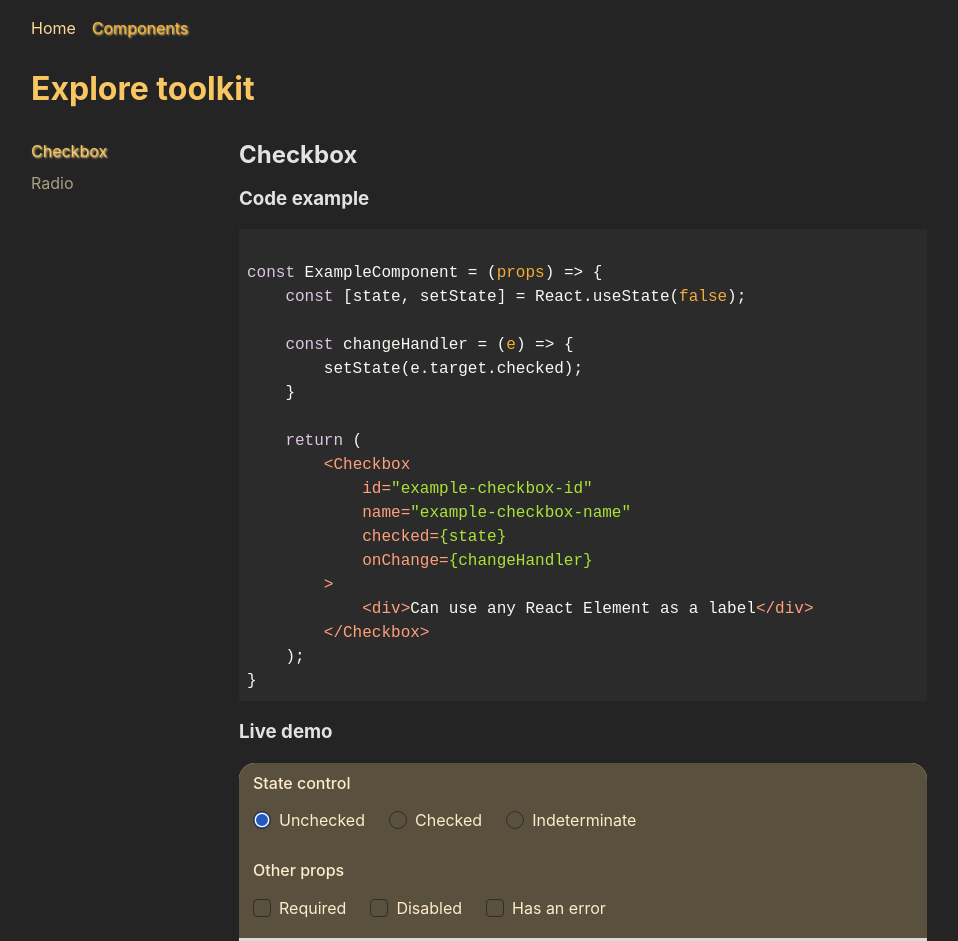
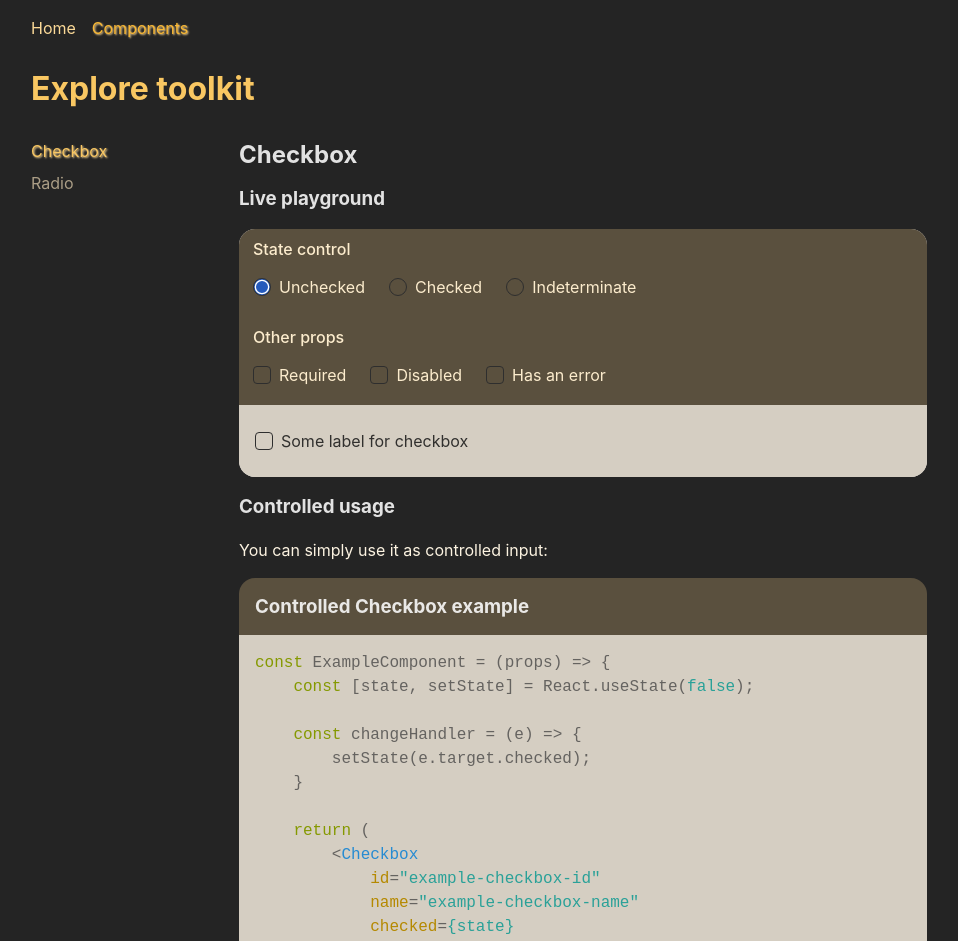
Before and after one commit to sand0/react-ui-toolkit, a React (Create React App) app: page /demo/checkbox in a window 1280 px wide. Shown: the top 941 px of the page, without its empty margins (161-1119 px from the left). Built offline with nearby package versions, Linux system fonts and the light colour scheme.

Commit message:
split example section responsibilities

```diff
--- a/src/components/demo/Card.js
+++ /dev/null
@@ -1,33 +0,0 @@
-import SyntaxHighlighter from 'react-syntax-highlighter';
-import * as themes from 'react-syntax-highlighter/dist/esm/styles/hljs';
-
-import classes from './Card.module.css';
-
-const Card = (props) => {
-    return (
-        <section className={classes.wrapper}>
-            <h2>{props.title}</h2>
-            <div className={classes.code}>
-                {props.code && (
-                    <>
-                        <h3>Code example</h3>
-                        <SyntaxHighlighter language="javascript" style={themes.a11yDark}>
-                            {props.code}
-                        </SyntaxHighlighter>
-                    </>
-                )}
-            </div>
-            <h3>Live demo</h3>
-            <div className={classes.liveContainer}>
-                <div className={classes.controls}>
-                    {props.controls}
-                </div>
-                <div className={classes.demo}>
-                    {props.demo}
-                </div>
-            </div>
-        </section>
-    )
-}
-
-export default Card;
--- /dev/null
+++ b/src/components/demo/CodePreview.js
@@ -0,0 +1,35 @@
+import SyntaxHighlighter from 'react-syntax-highlighter';
+import * as themes from 'react-syntax-highlighter/dist/esm/styles/hljs';
+
+import classes from './CodePreview.module.css';
+
+// override some styles for better main theme matching
+// TODO: move this out and create own code theme
+const styles = {
+    ...themes.solarizedLight,
+    hljs: {
+        overflowX: 'auto',
+        padding: '1rem',
+        color: 'var(--color-gray-600)',
+        background: 'var(--color-secondary-200)'
+    }
+}
+
+const CodePreview = (props) => {
+    const { title, code } = props;
+
+    return (
+        <div className={classes.wrapper}>
+            <h3 className={classes.title}>{title}</h3>
+            <SyntaxHighlighter
+                className={classes.container}
+                style={styles}
+                language="javascript"
+            >
+                {code}
+            </SyntaxHighlighter>
+        </div>
+    )
+}
+
+export default CodePreview;
--- /dev/null
+++ b/src/components/demo/CodePreview.module.css
@@ -0,0 +1,14 @@
+.wrapper {
+    padding-top: 1px;
+    border-radius: 1rem;
+    background-color: var(--color-secondary-700);
+}
+
+.title {
+    margin: 1rem;
+}
+
+.container {
+    border-radius: 0 0 1rem 1rem;
+    background-color: var(--color-secondary-200);
+}
--- /dev/null
+++ b/src/components/demo/LivePlayground.js
@@ -0,0 +1,18 @@
+import classes from './LivePlayground.module.css';
+
+const LivePlayground = (props) => {
+    const { controls, children } = props;
+
+    return (
+        <div className={classes.container}>
+            <div className={classes.controls}>
+                {controls}
+            </div>
+            <div className={classes.demo}>
+                {children}
+            </div>
+        </div>
+    )
+}
+
+export default LivePlayground;
--- a/src/components/demo/Card.module.css
+++ b/src/components/demo/LivePlayground.module.css
@@ -1,11 +1,9 @@
-.liveContainer {
+.container {
     border-radius: 1rem;
     background-color: var(--color-gray-200);
-
 }
 
 .controls {
-    /* border: 1px solid var(--color-primary-800); */
     border-radius: 1rem 1rem 0 0;
     color: var(--color-primary-200);
     background-color: var(--color-secondary-700);
@@ -16,6 +14,8 @@
 }
 
 .demo {
+    padding: 1rem;
+    border-radius: 0 0 1rem 1rem;
     color: var(--color-gray-800);
-    padding: 1rem;
+    background-color: var(--color-secondary-200);
 }
--- /dev/null
+++ b/src/components/demo/Section.js
@@ -0,0 +1,16 @@
+import classes from './Section.module.css';
+
+const Section = (props) => {
+    const { title } = props;
+
+    return (
+        <section className={classes.wrapper}>
+            <h3 className={classes.title}>{title}</h3>
+            <div className={classes.container}>
+                {props.children}
+            </div>
+        </section>
+    )
+}
+
+export default Section;
--- /dev/null
+++ b/src/components/examples/CheckboxExample.code.js
@@ -0,0 +1,20 @@
+const example =  `const ExampleComponent = (props) => {
+    const [state, setState] = React.useState(false);
+
+    const changeHandler = (e) => {
+        setState(e.target.checked);
+    }
+
+    return (
+        <Checkbox
+            id="example-checkbox-id"
+            name="example-checkbox-name"
+            checked={state}
+            onChange={changeHandler}
+        >
+            <div>Can use any React Element as a label</div>
+        </Checkbox>
+    );
+}`;
+
+export default example;
--- a/src/components/examples/CheckboxExample.js
+++ b/src/components/examples/CheckboxExample.js
@@ -1,18 +1,22 @@
 import { useState } from "react";
 
+import Section from "../demo/Section";
+import CodePreview from "../demo/CodePreview";
+import LivePlayground from "../demo/LivePlayground";
 
-
-import Card from "../demo/Card";
 import Checkbox from "../../lib/Checkbox/Checkbox";
 import CheckboxGroup from "../../lib/Checkbox/CheckboxGroup";
 import RadioGroup from "../../lib/RadioButton/RadioGroup";
 import RadioButton from "../../lib/RadioButton/RadioButton";
+
+import codeExample from "./CheckboxExample.code"
 
 const states = {
     checked: 'checked',
     unchecked: 'unchecked',
     indeterminate: 'indeterminate',
 }
+
 const stateToCheckedProp = (state) => {
     switch (state) {
         case states.checked:
@@ -37,8 +41,10 @@ const CheckboxExample = () => {
     }
 
     return (
-        <Card
-            title="Checkbox"
+        <>
+            <h2>Checkbox</h2>
+            <Section title="Live playground">
+                <LivePlayground
                     controls={(
                         <>
                             <RadioGroup
@@ -47,18 +53,15 @@ const CheckboxExample = () => {
                                 value={state}
                                 onChange={(selected) => { setState(selected) }}
                             >
-                        <RadioButton value={'unchecked'}>Unchecked</RadioButton>
-                        <RadioButton value={'checked'}>Checked</RadioButton>
-                        <RadioButton value={'indeterminate'}>Indeterminate</RadioButton>
+                                <RadioButton value={states.unchecked}>Unchecked</RadioButton>
+                                <RadioButton value={states.checked}>Checked</RadioButton>
+                                <RadioButton value={states.indeterminate}>Indeterminate</RadioButton>
                             </RadioGroup>
                             <CheckboxGroup
                                 legendLabel="Other props"
                                 variant="row"
                             >
-
-
                                 <Checkbox
-                            id="control-required"
                                     checked={required}
                                     onChange={(e) => {
                                         setRequired(e.target.checked);
@@ -67,8 +70,6 @@ const CheckboxExample = () => {
                                     Required
                                 </Checkbox>
                                 <Checkbox
-                            id="control-disabled"
-
                                     checked={disabled}
                                     onChange={(e) => {
                                         setDisabled(e.target.checked);
@@ -77,7 +78,6 @@ const CheckboxExample = () => {
                                     Disabled
                                 </Checkbox>
                                 <Checkbox
-                            id="control-error"
                                     checked={error}
                                     onChange={(e) => {
                                         setError(e.target.checked);
@@ -86,15 +86,14 @@ const CheckboxExample = () => {
                                     Has an error
                                 </Checkbox>
                             </CheckboxGroup>
-
                         </>
                     )}
-            demo={(
+                >
                     <Checkbox
                         id="test-id"
                         name="test-name"
                         checked={stateToCheckedProp(state)}
-                    indeterminate={state === 'indeterminate'}
+                        indeterminate={state === states.indeterminate}
                         onChange={handleDemoChange}
                         disabled={disabled}
                         required={required}
@@ -102,27 +101,16 @@ const CheckboxExample = () => {
                     >
                         {'Some label for checkbox'}
                     </Checkbox>
-            )}
-            code={`
-const ExampleComponent = (props) => {
-    const [state, setState] = React.useState(false);
-
-    const changeHandler = (e) => {
-        setState(e.target.checked);
-    }
-
-    return (
-        <Checkbox
-            id="example-checkbox-id"
-            name="example-checkbox-name"
-            checked={state}
-            onChange={changeHandler}
-        >
-            <div>Can use any React Element as a label</div>
-        </Checkbox>
-    );
-}`}
+                </LivePlayground>
+            </Section>
+            <Section title="Controlled usage">
+                <p>You can simply use it as controlled input:</p>
+                <CodePreview
+                    title={'Controlled Checkbox example'}
+                    code={codeExample}
                 />
+            </Section>
+        </>
     )
 }
 
```
Also changed, not shown: src/components/demo/Section.module.css (added). Lines whose indentation alone changed are shown as unchanged.
